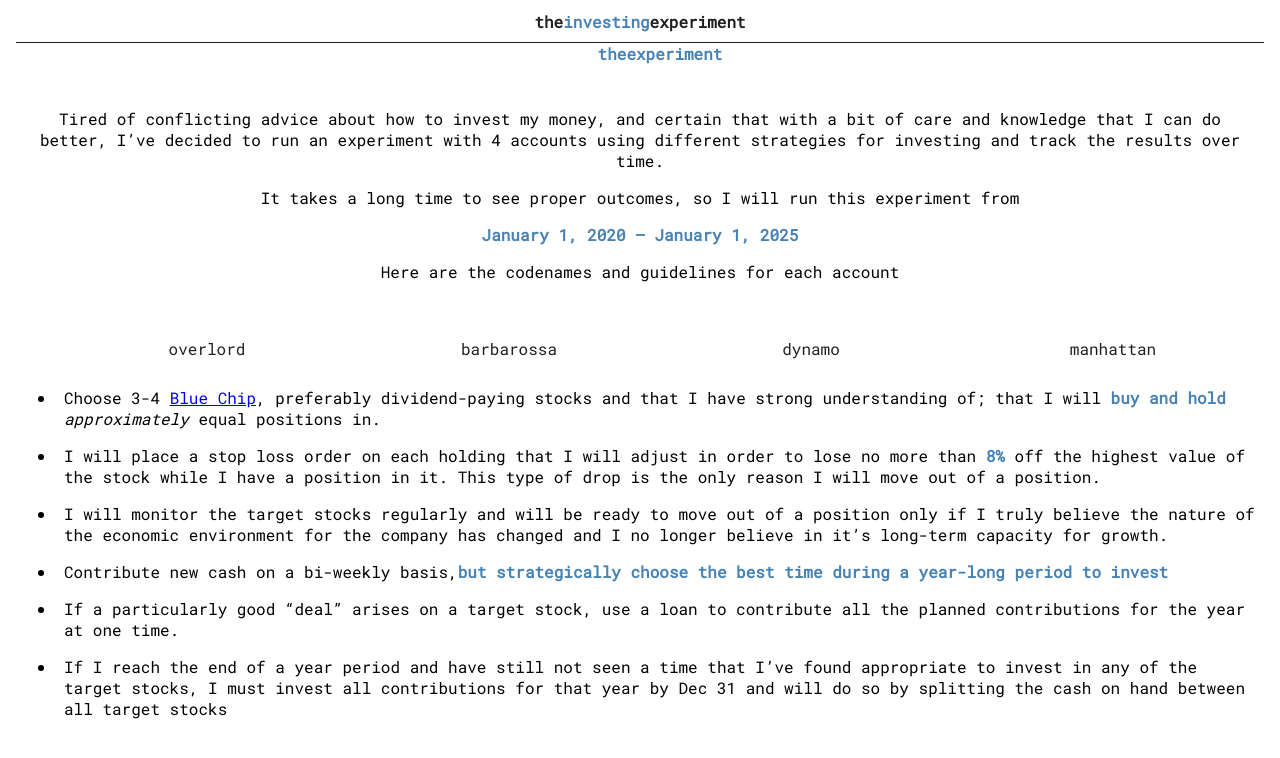
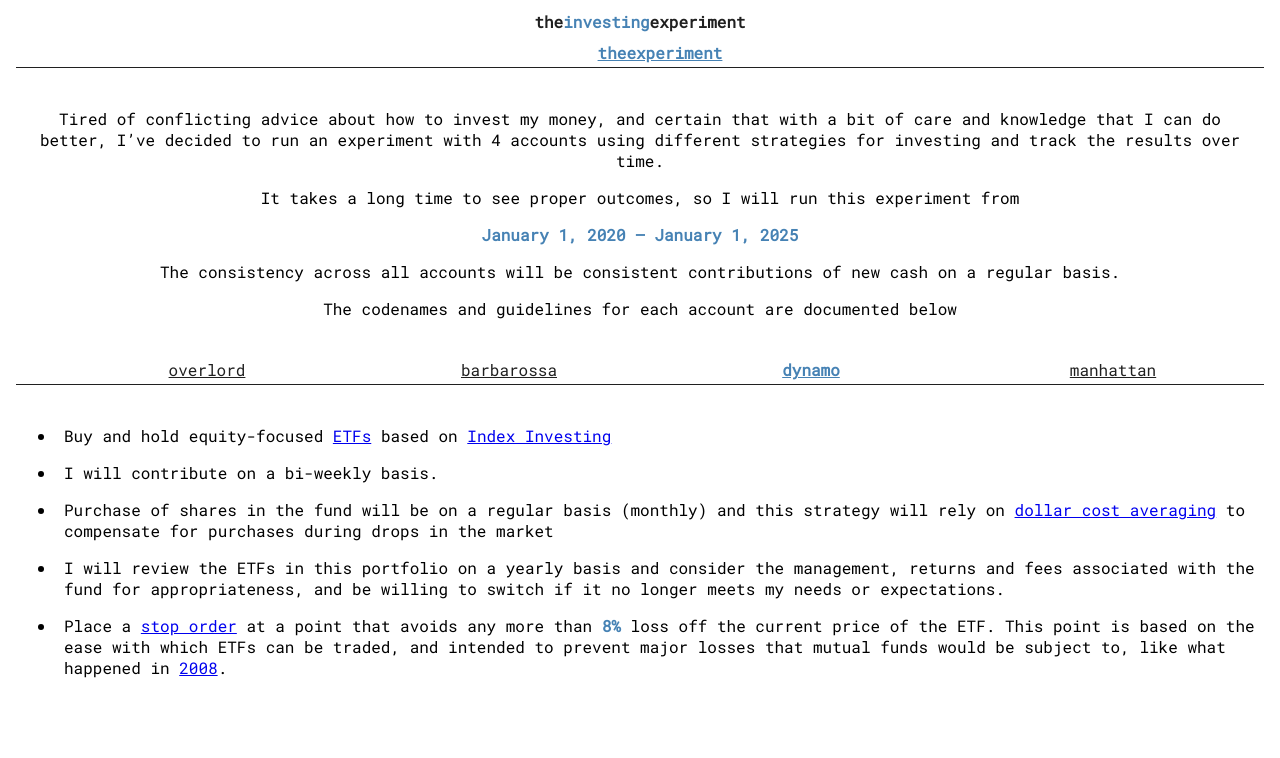
Before and after one commit to dannywieser/theinvestingexperiment, a React app: page /theexperiment/dynamo in a window 1280 px wide. Shown: the top 758 px of the page. Built offline with nearby package versions, Linux system fonts and the light colour scheme; the HTML template or start-up script is replaced by a standard one.

Commit message:
get the rest of the accounts onto the overview page

```diff
--- a/src/App.jsx
+++ b/src/App.jsx
@@ -1,17 +1,16 @@
 import React from 'react';
 import './index.css';
-import { BrowserRouter as Router, Switch, Route } from 'react-router-dom';
+import { BrowserRouter as Router, Switch, Route, Redirect } from 'react-router-dom';
 import { Header, Nav, TheExperiment, Results, Transactions, Blog } from './components';
 
 const App = () => (
   <div className="App">
     <Router>
       <Header />
-      <Nav items={[{ to: '/', label: 'theexperiment' }]} />
+      <Nav items={[{ to: '/theexperiment', label: 'theexperiment' }]} />
       <Switch>
-        <Route exact path="/" component={TheExperiment} />
-        <Route path="/" component={TheExperiment} />
-        <Route path="/theexperiment/*" component={TheExperiment} />
+        <Redirect exact from="/" to="/theexperiment" />
+        <Route path="/theexperiment" component={TheExperiment} />
         <Route path="/transactions" component={Transactions} />
         <Route path="/results" component={Results} />
         <Route path="/blog" component={Blog} />
--- a/src/components/Header/header.css
+++ b/src/components/Header/header.css
@@ -6,7 +6,6 @@
   text-align: center;
   margin-left: 16px;
   margin-right: 16px;
-  border-bottom: 1px solid #202020;
 }
 
 .header h1 {
--- a/src/components/Nav/nav.css
+++ b/src/components/Nav/nav.css
@@ -1,5 +1,8 @@
 .topnav {
   overflow: hidden;
+  border-bottom: 1px solid #202020;
+  margin-left: 16px;
+  margin-right: 16px;
 }
 
 /* Style the links inside the navigation bar */
@@ -7,7 +10,6 @@
   float: left;
   color: #202020;
   text-align: center;
-  text-decoration: none;
   width: 100%;
 }
 
--- /dev/null
+++ b/src/components/TheExperiment/Barbarossa.jsx
@@ -0,0 +1,25 @@
+import React from 'react';
+
+export const Barbarossa = () => (
+  <div className="account">
+    <ul>
+      <li>An employer provided group RRSP with matching contributions</li>
+      <li>
+        I will choose equity-focused mutual funds that diversify across Canadian, US, and Global
+        investments. This Group RRSP plan only offers very limited choice - between 10-12 options
+        for funds.
+      </li>
+      <li>
+        I will contribute on a bi-weekly basis. The amount of contribution here will be higher than
+        the other accounts because of employer matching.
+      </li>
+      <li>
+        Purchase of shares in the fund will be on a regular basis and this strategy will rely on{' '}
+        <a target="_blank" href="https://www.investopedia.com/terms/d/dollarcostaveraging.asp">
+          Dollar-Cost Averaging
+        </a>{' '}
+        to compensate for purchases during drops in the market
+      </li>
+    </ul>
+  </div>
+);
--- /dev/null
+++ b/src/components/TheExperiment/Dynamo.jsx
@@ -0,0 +1,49 @@
+import React from 'react';
+
+export const Dynamo = () => (
+  <div className="account">
+    <ul>
+      <li>
+        Buy and hold equity-focused{' '}
+        <a href="_blank" target="https://www.investopedia.com/etfs-4427784">
+          ETFs
+        </a>{' '}
+        based on{' '}
+        <a target="_blank" href="https://www.investopedia.com/terms/i/index-investing.asp">
+          Index Investing
+        </a>
+      </li>
+      <li>I will contribute on a bi-weekly basis.</li>
+      <li>
+        Purchase of shares in the fund will be on a regular basis (monthly) and this strategy will
+        rely on{' '}
+        <a target="_blank" href="https://www.investopedia.com/terms/d/dollarcostaveraging.asp">
+          dollar cost averaging
+        </a>{' '}
+        to compensate for purchases during drops in the market
+      </li>
+      <li>
+        {' '}
+        I will review the ETFs in this portfolio on a yearly basis and consider the management,
+        returns and fees associated with the fund for appropriateness, and be willing to switch if
+        it no longer meets my needs or expectations.
+      </li>
+      <li>
+        Place a{' '}
+        <a target="_blank" href="https://www.investopedia.com/terms/s/stoporder.asp">
+          stop order
+        </a>{' '}
+        at a point that avoids any more than <strong>8%</strong> loss off the current price of the
+        ETF. This point is based on the ease with which ETFs can be traded, and intended to prevent
+        major losses that mutual funds would be subject to, like what happened in{' '}
+        <a
+          target="_blank"
+          href="https://www.investopedia.com/articles/economics/09/subprime-market-2008.asp"
+        >
+          2008
+        </a>
+        .
+      </li>
+    </ul>
+  </div>
+);
--- /dev/null
+++ b/src/components/TheExperiment/Manhattan.jsx
@@ -0,0 +1,28 @@
+import React from 'react';
+
+export const Manhattan = () => (
+  <div className="account">
+    <ul>
+      <li>
+        An existing RRSP that is locked in via{' '}
+        <a target="_blank" href="https://www.investopedia.com/terms/b/back-end-load.asp">
+          back end sales charges
+        </a>
+      </li>
+      <li>
+        <a
+          target="_blank"
+          href="https://www.yorkvilleasset.com/en/investments-and-funds/yorkville-enhanced-protection-class/YEPCA/overview"
+        >
+          The fund
+        </a>{' '}
+        is equity based. I will not change the fund that this account is invested in.
+      </li>
+      <li>No ongoing contributions will be made to this account</li>
+      <li>
+        Goal: this is truly a buy and hold, and will test out the result of holding money long-term
+        in a mutual fund with no contributions
+      </li>
+    </ul>
+  </div>
+);
--- a/src/components/TheExperiment/Overlord.jsx
+++ b/src/components/TheExperiment/Overlord.jsx
@@ -13,9 +13,13 @@ export const Overlord = () => (
         <i> approximately</i> equal positions in.
       </li>
       <li>
-        I will place a stop loss order on each holding that I will adjust in order to lose no more
-        than <strong>8%</strong> off the highest value of the stock while I have a position in it.
-        This type of drop is the only reason I will move out of a position.
+        I will place a{' '}
+        <a target="_blank" href="https://www.investopedia.com/terms/s/stoporder.asp">
+          stop order
+        </a>{' '}
+        on each holding that I will adjust in order to lose no more than <strong>8%</strong> off the
+        highest value of the stock while I have a position in it. This type of drop is the only
+        reason I will move out of a position.
       </li>
       <li>
         I will monitor the target stocks regularly and will be ready to move out of a position only
--- a/src/components/TheExperiment/TheExperiment.jsx
+++ b/src/components/TheExperiment/TheExperiment.jsx
@@ -1,12 +1,11 @@
 import React from 'react';
-import { withRouter } from 'react-router-dom';
+import { withRouter, Switch, Route, Redirect } from 'react-router-dom';
 import './theexperiment.css';
 import { Nav } from '../';
-import { Overlord } from './';
+import { Overlord, Barbarossa, Dynamo, Manhattan } from './';
 
 const TheExperimentBase = ({ location: { pathname } }) => {
-  const overrideActive = pathname === '/' ? '/overlord' : '';
-  console.log(overrideActive, location);
+  const overrideActive = pathname === '/theexperiment' ? '/theexperiment/overlord' : '';
   return (
     <div>
       <div className="intro">
@@ -18,20 +17,31 @@ const TheExperimentBase = ({ location: { pathname } }) => {
           </p>
           <p>It takes a long time to see proper outcomes, so I will run this experiment from</p>
           <p className="dates">January 1, 2020 &mdash; January 1, 2025</p>
-          <p>Here are the codenames and guidelines for each account</p>
+          <p>
+            The consistency across all accounts will be consistent contributions of new cash on a
+            regular basis.
+          </p>
+          <p>The codenames and guidelines for each account are documented below</p>
         </span>
       </div>
       <div className="accounts">
         <Nav
           items={[
-            { to: '/overlord', label: 'overlord' },
-            { to: '/barbarossa', label: 'barbarossa' },
-            { to: '/dynamo', label: 'dynamo' },
-            { to: '/manhattan', label: 'manhattan' },
+            { to: '/theexperiment/overlord', label: 'overlord' },
+            { to: '/theexperiment/barbarossa', label: 'barbarossa' },
+            { to: '/theexperiment/dynamo', label: 'dynamo' },
+            { to: '/theexperiment/manhattan', label: 'manhattan' },
           ]}
           overrideActive={overrideActive}
         />
-        <Overlord />
+
+        <Switch>
+          <Route exact path="/theexperiment/" component={Overlord} />
+          <Route path="/theexperiment/overlord" component={Overlord} />
+          <Route path="/theexperiment/barbarossa" component={Barbarossa} />
+          <Route path="/theexperiment/dynamo" component={Dynamo} />
+          <Route path="/theexperiment/manhattan" component={Manhattan} />
+        </Switch>
       </div>
     </div>
   );
--- a/src/components/TheExperiment/index.js
+++ b/src/components/TheExperiment/index.js
@@ -1,2 +1,5 @@
 export * from './TheExperiment';
 export * from './Overlord';
+export * from './Barbarossa';
+export * from './Dynamo';
+export * from './Manhattan';
--- a/src/components/TheExperiment/theexperiment.css
+++ b/src/components/TheExperiment/theexperiment.css
@@ -9,7 +9,7 @@
   color: #4682b4;
 }
 
-.accounts {
+.account {
   color: black;
   padding: 16px;
 }
```
